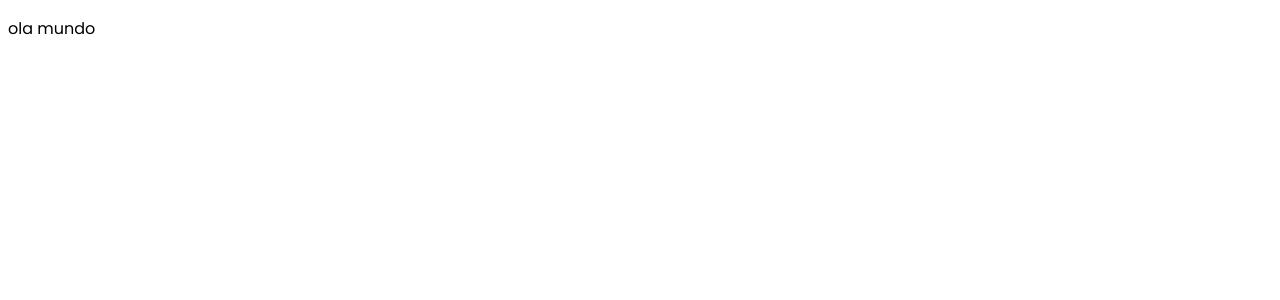
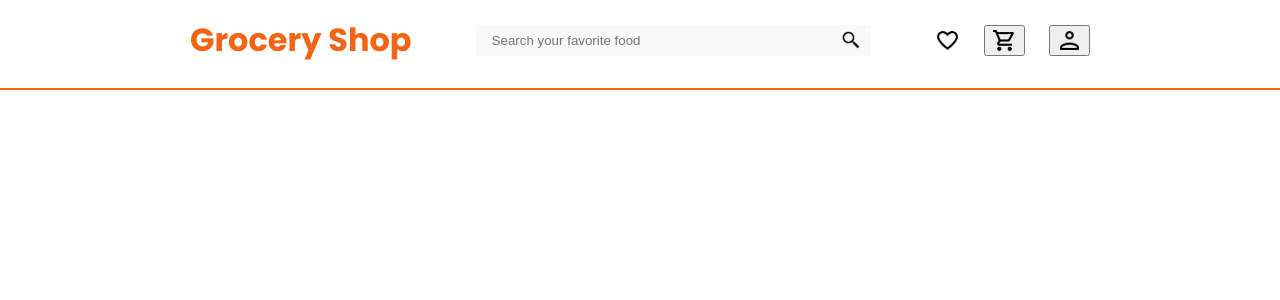
Before and after one commit to barbosadiego/grocery-react, a React (Create React App) app: page / in a window 1280 px wide. Shown: the top 300 px of the page. Built offline with nearby package versions, Linux system fonts and the light colour scheme.

Commit message:
add svg files, add header component

```diff
--- a/src/App.jsx
+++ b/src/App.jsx
@@ -1,7 +1,8 @@
 import './App.scss';
+import Header from './components/header/Header';
 
 const App = () => {
-  return <p>ola mundo</p>;
+  return <Header />;
 };
 
 export default App;
--- a/src/App.scss
+++ b/src/App.scss
@@ -4,3 +4,29 @@
 body {
   font-family: 'Poppins', sans-serif;
 }
+
+img {
+  max-width: 100%;
+  display: block;
+}
+
+body,
+h1,
+h2,
+h3,
+p,
+a,
+ul,
+li {
+  margin: 0;
+  padding: 0;
+}
+
+.container {
+  max-width: 900px;
+  margin: 0 auto;
+}
+
+button {
+  cursor: pointer;
+}
--- /dev/null
+++ b/src/components/header/Header.jsx
@@ -0,0 +1,28 @@
+import './Header.scss';
+
+import heart from '../../images/Love.svg';
+import shoppingCart from '../../images/ShopCart.svg';
+import user from '../../images/User.svg';
+
+const Header = () => {
+  return (
+    <header className="header">
+      <div className="container">
+        <h1 className="logo">grocery shop</h1>
+        <input type="text" placeholder="Search your favorite food" />
+        <div className="icons">
+          <img src={heart} alt="" />
+          <button>
+            <img src={shoppingCart} alt="" />
+          </button>
+          <button>
+            <img src={user} alt="" />
+          </button>
+        </div>
+      </div>
+      <hr />
+    </header>
+  );
+};
+
+export default Header;
--- /dev/null
+++ b/src/components/header/Header.scss
@@ -0,0 +1,45 @@
+@use '../../colors.scss' as c;
+@use '../../functions.scss' as f;
+
+.header {
+  .container {
+    display: flex;
+    align-items: center;
+    justify-content: space-between;
+    gap: 1rem;
+    padding: 1rem;
+  }
+
+  .logo {
+    color: c.$orange;
+    text-transform: capitalize;
+    font-weight: 700;
+  }
+
+  input {
+    flex: 1;
+    margin-inline: 3rem;
+    padding: 0.5rem 2.5rem 0.5rem 1rem;
+    border: none;
+    background-color: c.$grey;
+    background-image: url(../../images/Search.svg);
+    background-repeat: no-repeat;
+    background-position: center right 10px;
+    background-size: 20px;
+    outline: none;
+  }
+
+  .icons {
+    display: flex;
+    gap: 1.5rem;
+    align-items: center;
+
+    img {
+      width: 25px;
+    }
+  }
+
+  hr {
+    border: 1px solid c.$orange;
+  }
+}
--- a/src/index.js
+++ b/src/index.js
@@ -1,9 +1,12 @@
 import { StrictMode } from 'react';
 import ReactDom from 'react-dom/client';
+import { BrowserRouter } from 'react-router-dom';
 import App from './App';
 
 ReactDom.createRoot(document.getElementById('root')).render(
   <StrictMode>
-    <App />
+    <BrowserRouter>
+      <App />
+    </BrowserRouter>
   </StrictMode>,
 );
```
Also changed, not shown: src/images/Search.svg (added), src/images/ShopCart.svg (renamed from src/images/Shopping Cart.svg).
